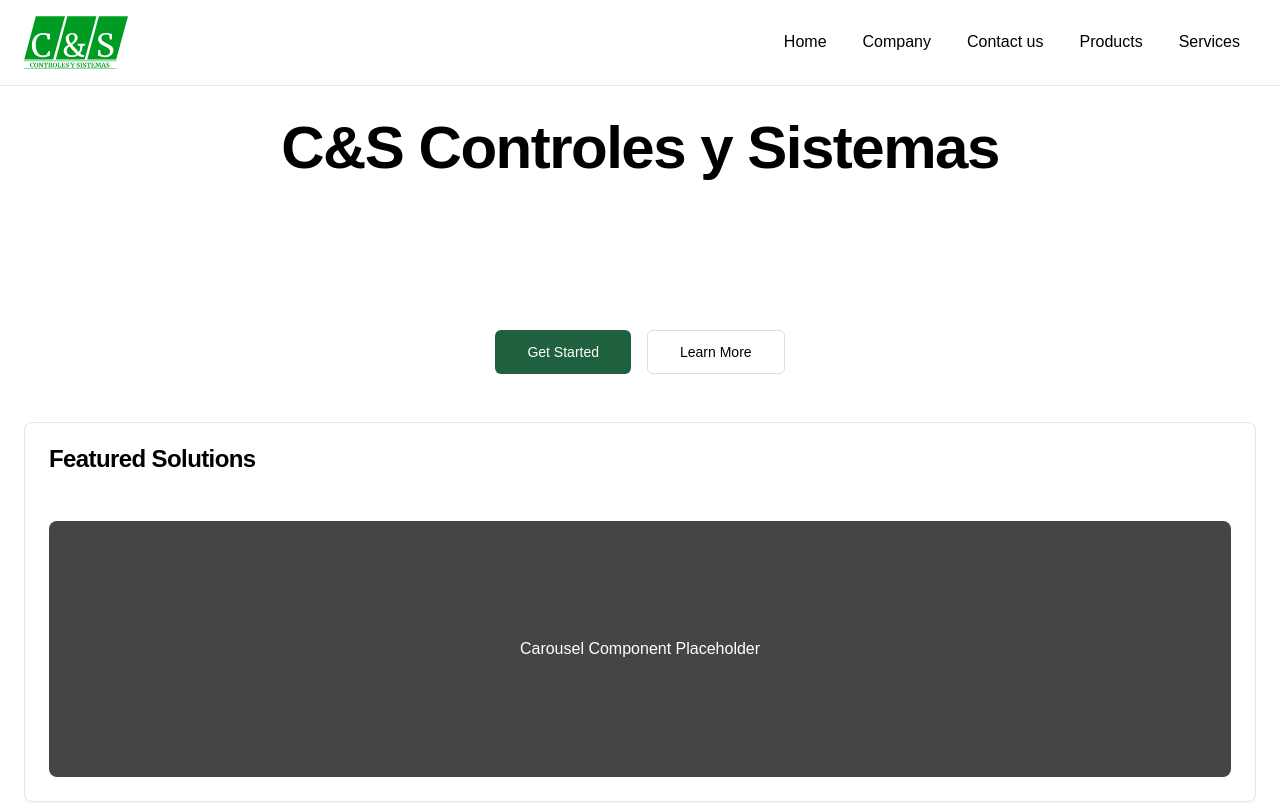
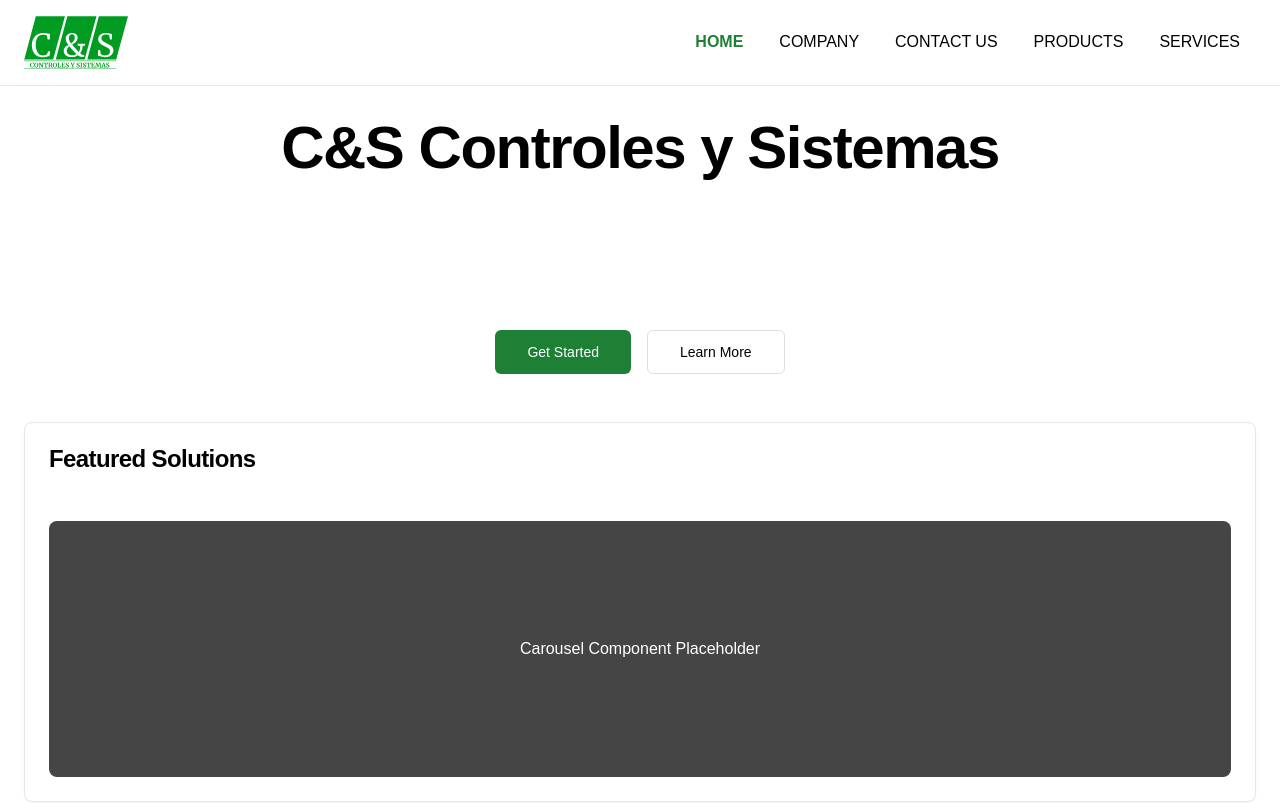
Before and after one commit to luciapuccini/cyselectronics, a Next.js app: page / in a window 1280 px wide. Shown: the top 803 px of the page. Built offline with nearby package versions, Linux system fonts and the light colour scheme.

Commit message:
improve navs

```diff
--- a/src/components/ui/navigation-menu.tsx
+++ b/src/components/ui/navigation-menu.tsx
@@ -41,11 +41,11 @@
 const NavigationMenuItem = NavigationMenuPrimitive.Item;
 
 const navigationMenuTriggerStyle = cva(
-  "relative inline-block px-4 py-2 text-foreground no-underline hover:text-foreground focus:text-foreground focus:outline-none transition-none before:absolute before:top-0 before:left-0 before:border-t-2 before:border-l-2 before:border-transparent before:w-0 before:h-0 before:transition-all before:duration-300 before:ease-in-out after:absolute after:bottom-0 after:right-0 after:border-b-2 after:border-r-2 after:border-transparent after:w-0 after:h-0 after:transition-all after:duration-300 after:ease-in-out hover:before:w-[10px] hover:before:h-[10px] hover:before:border-neutral-500 hover:after:w-[10px] hover:after:h-[10px] hover:after:border-neutral-500",
+  "relative inline-block px-4 py-2 text-foreground font-medium uppercase no-underline focus:outline-none transition-none before:absolute before:top-0 before:left-0 before:border-t-2 before:border-l-2 before:border-transparent before:w-0 before:h-0 before:transition-all before:duration-300 before:ease-in-out after:absolute after:bottom-0 after:right-0 after:border-b-2 after:border-r-2 after:border-transparent after:w-0 after:h-0 after:transition-all after:duration-300 after:ease-in-out hover:before:w-[10px] hover:before:h-[10px] hover:before:border-primary hover:after:w-[10px] hover:after:h-[10px] hover:after:border-primary",
   {
     variants: {
       active: {
-        true: "before:w-[10px] before:h-[10px] before:border-neutral-500 after:w-[10px] after:h-[10px] after:border-neutral-500",
+        true: "before:w-[10px] before:h-[10px] before:border-primary after:w-[10px] after:h-[10px] after:border-primary text-primary font-semibold before:[transition:none] after:[transition:none]",
       },
     },
     defaultVariants: {
--- a/src/styles/globals.css
+++ b/src/styles/globals.css
@@ -13,7 +13,7 @@
     --popover: 0 0% 100%;
     --popover-foreground: 0 0% 0%;
 
-    --primary: 148 52% 25%;
+    --primary: 134, 62%, 31%;
     --primary-foreground: 0 0% 100%;
 
     --secondary: 8 77% 58%;
```
